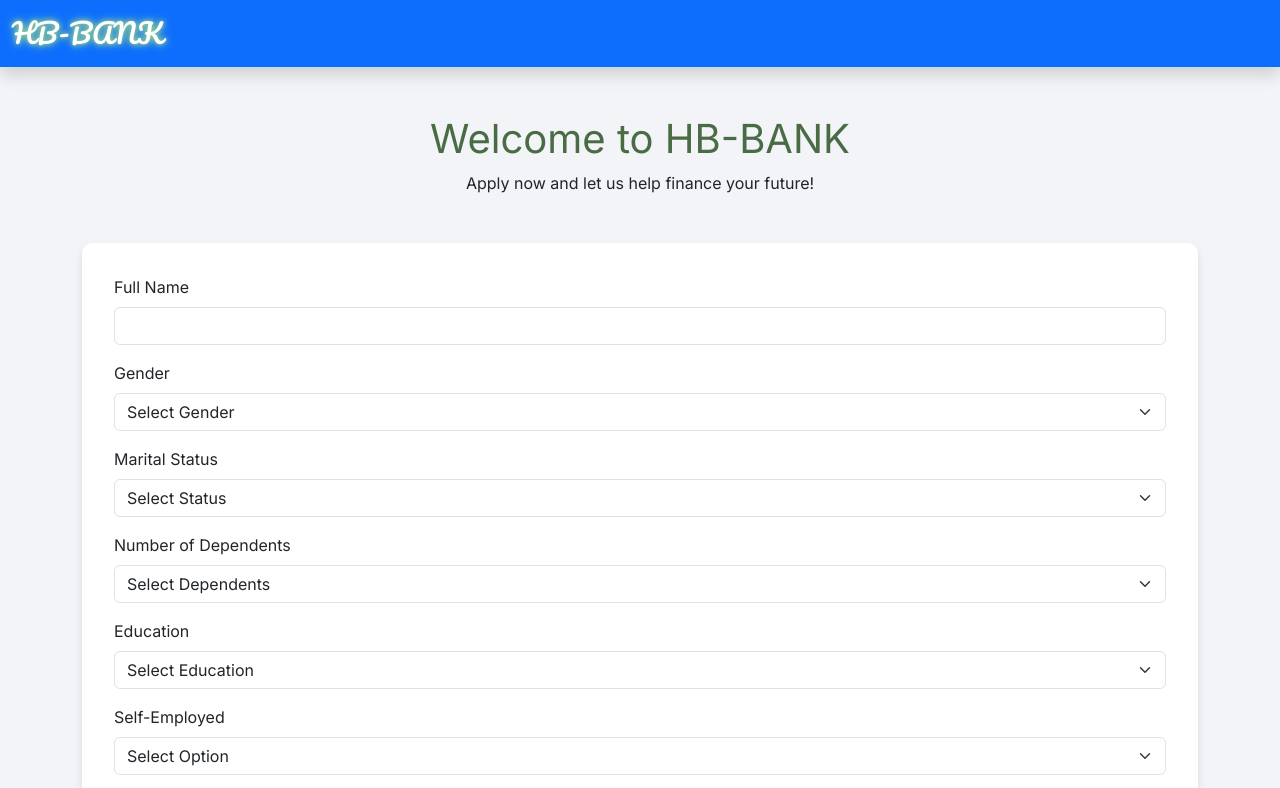
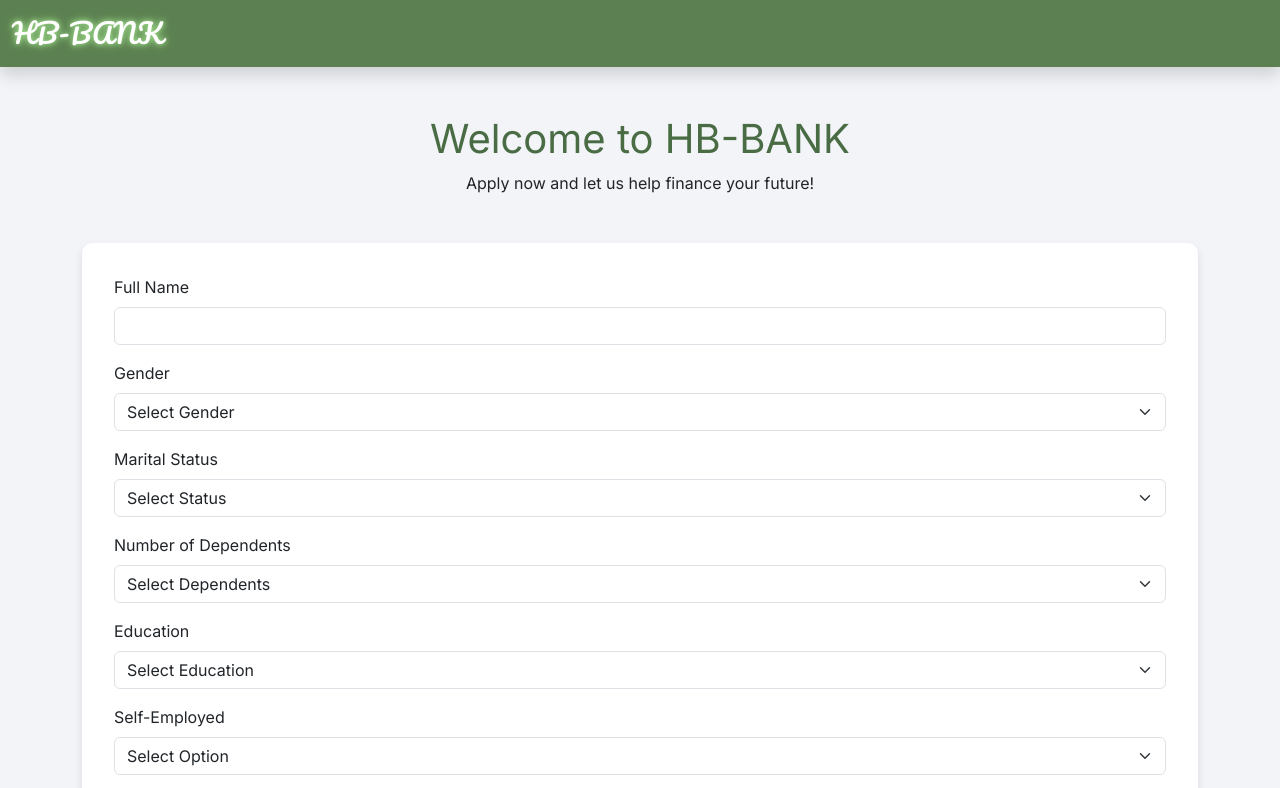
Before and after one commit to hussam-alkhoury/mlt-project, a plain HTML site: page static/index.html in a window 1280 px wide. Shown: the top 788 px of the page. Drawn offline with nearby package versions, Linux system fonts and the light colour scheme.

Commit message:
Updated CSS styles

```diff
--- a/static/style.css
+++ b/static/style.css
@@ -26,8 +26,13 @@ h1, h2 {
   color: #4a6c44;
 }
 
+.bg-primary {
+    --bs-bg-opacity: 1;
+    background-color: #5c8051 !important;
+}
+
 .btn-primary {
-  background-color: #5c8051;
+  background-color: #5c8051 !important;
   border: none;
   box-shadow: 0 4px 8px rgba(0, 0, 0, 0.1);
 }
```
